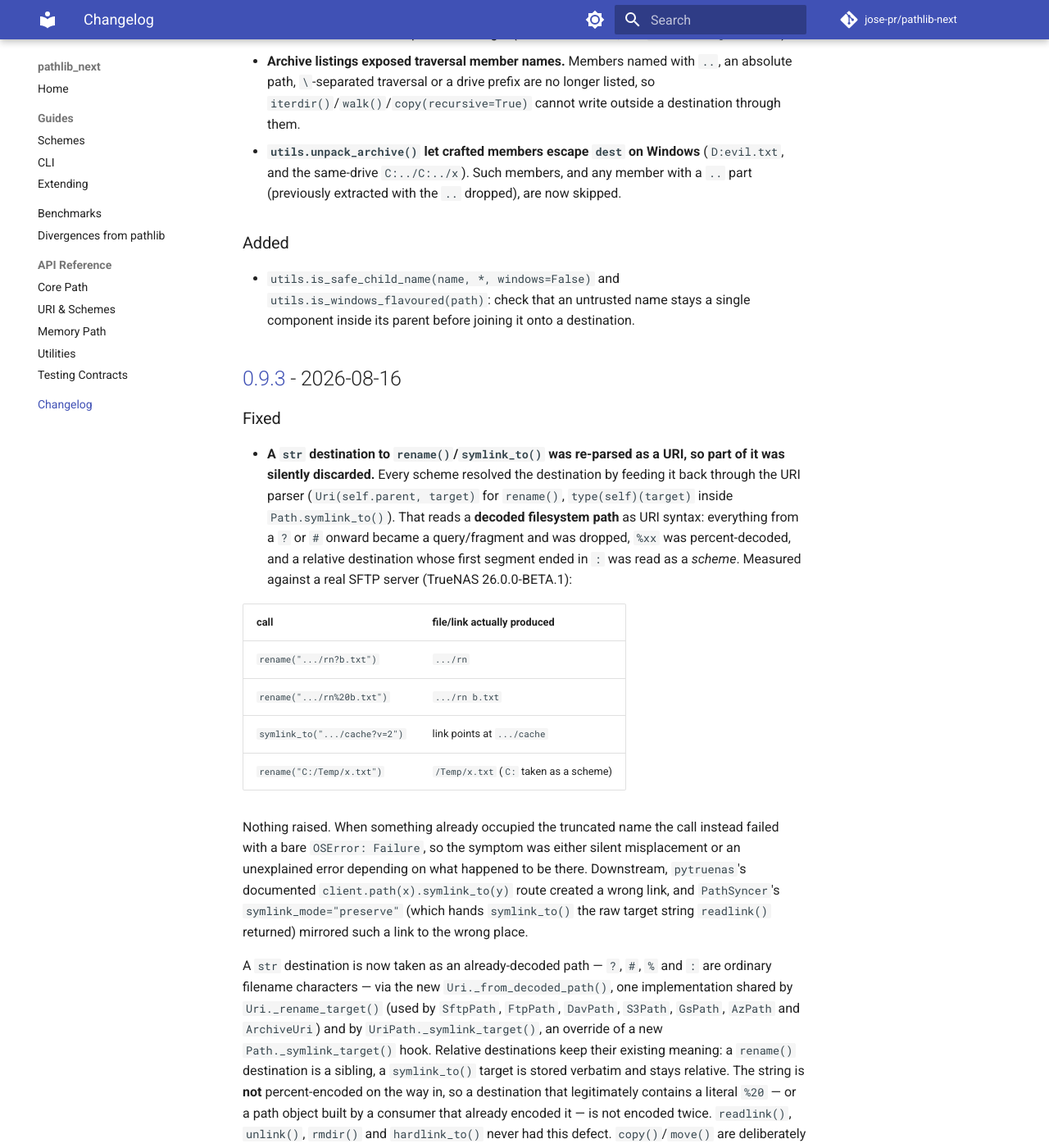
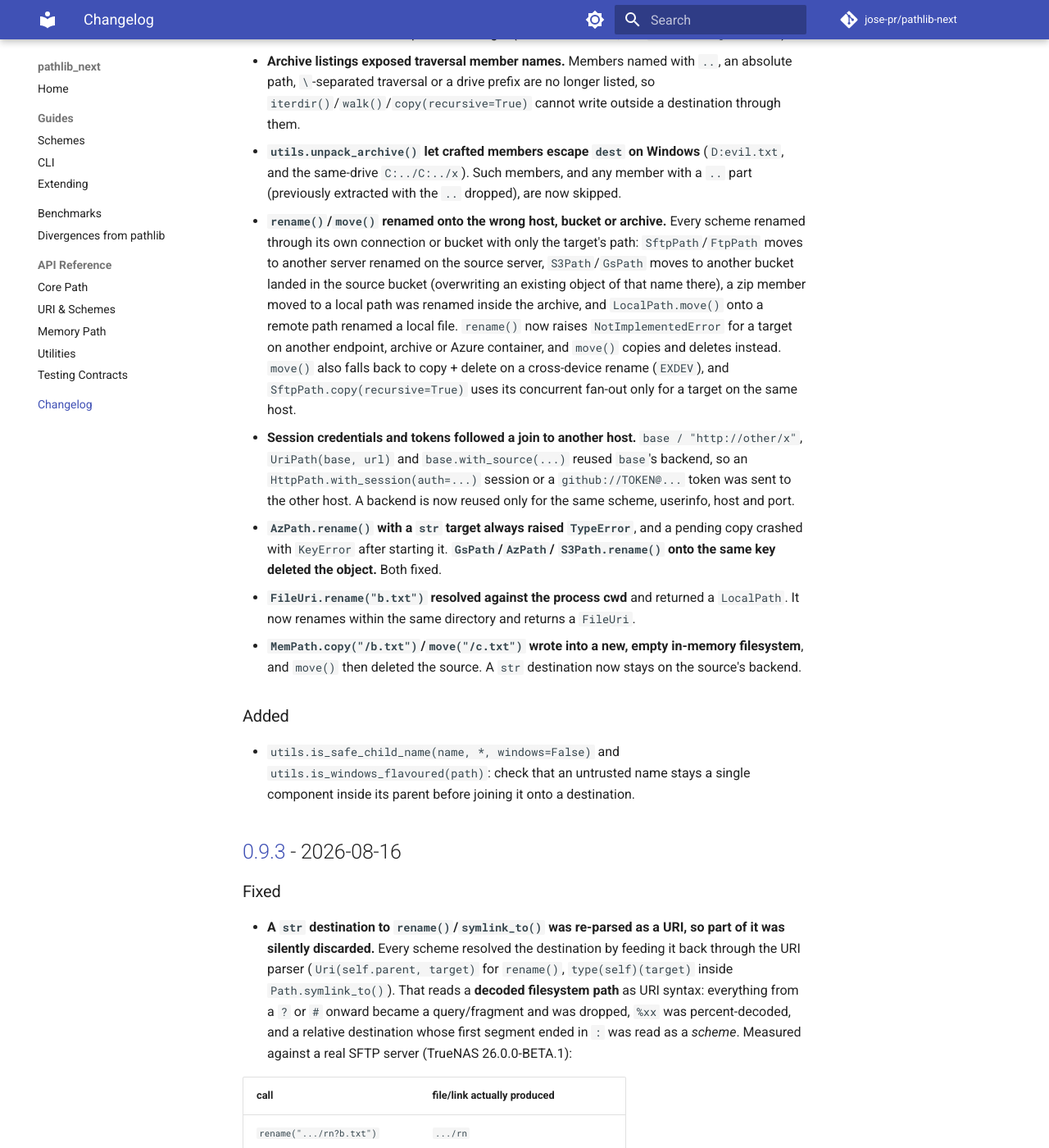
Before and after one commit to jose-pr/pathlib-next, an MkDocs documentation site: the page built from docs/changelog.md, in a window 1280 px wide and 1400 px high, scrolled down 2016 px. Shown: the whole window at 82% size. Built offline with MkDocs 1.6.1 and Material for MkDocs 9.7.7, drawn with Linux system fonts in a browser that asks for light colours; comment, search, counter and statistics services are not loaded.

```diff
--- a/CHANGELOG.md
+++ b/CHANGELOG.md
@@ -89,6 +89,33 @@ and this project adheres to [Semantic Versioning](https://semver.org/).
   (`D:evil.txt`, and the same-drive `C:../C:../x`). Such members, and any
   member with a `..` part (previously extracted with the `..` dropped), are
   now skipped.
+
+- **`rename()`/`move()` renamed onto the wrong host, bucket or archive.**
+  Every scheme renamed through its own connection or bucket with only the
+  target's path: `SftpPath`/`FtpPath` moves to another server renamed on the
+  source server, `S3Path`/`GsPath` moves to another bucket landed in the
+  source bucket (overwriting an existing object of that name there), a zip
+  member moved to a local path was renamed inside the archive, and
+  `LocalPath.move()` onto a remote path renamed a local file. `rename()` now
+  raises `NotImplementedError` for a target on another endpoint, archive or
+  Azure container, and `move()` copies and deletes instead. `move()` also
+  falls back to copy + delete on a cross-device rename (`EXDEV`), and
+  `SftpPath.copy(recursive=True)` uses its concurrent fan-out only for a
+  target on the same host.
+- **Session credentials and tokens followed a join to another host.**
+  `base / "http://other/x"`, `UriPath(base, url)` and `base.with_source(...)`
+  reused `base`'s backend, so an `HttpPath.with_session(auth=...)` session or
+  a `github://TOKEN@...` token was sent to the other host. A backend is now
+  reused only for the same scheme, userinfo, host and port.
+- **`AzPath.rename()` with a `str` target always raised `TypeError`**, and a
+  pending copy crashed with `KeyError` after starting it. **`GsPath`/`AzPath`/
+  `S3Path.rename()` onto the same key deleted the object.** Both fixed.
+- **`FileUri.rename("b.txt")` resolved against the process cwd** and returned
+  a `LocalPath`. It now renames within the same directory and returns a
+  `FileUri`.
+- **`MemPath.copy("/b.txt")`/`move("/c.txt")` wrote into a new, empty
+  in-memory filesystem**, and `move()` then deleted the source. A `str`
+  destination now stays on the source's backend.
 
 ### Added
 - `utils.is_safe_child_name(name, *, windows=False)` and
```
Also changed, not shown: docs/divergences.md (+1 -0 lines), src/pathlib_next/AGENTS.md (+19 -3 lines).
